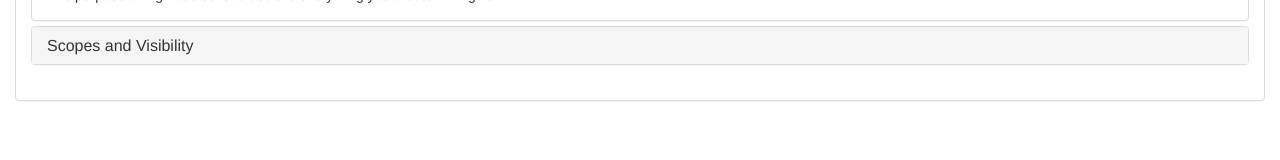
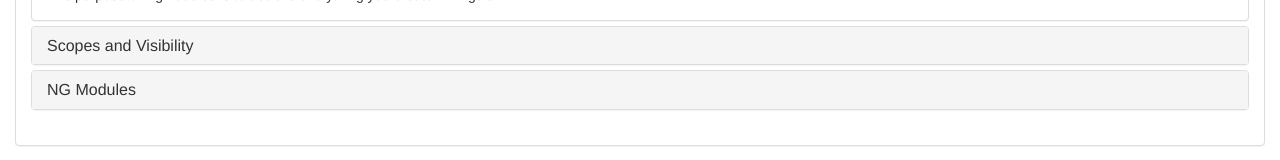
Before and after one commit to revaturelabs/AngularInfoProject, an Angular app: page /modules in a window 1280 px wide. Shown: the part 356-516 px from the top of the page. Built offline with nearby package versions, Linux system fonts and the light colour scheme.

Commit message:
Added more info in modules tab

```diff
--- a/src/app/components/definitions/modules/modules.component.html
+++ b/src/app/components/definitions/modules/modules.component.html
@@ -34,6 +34,21 @@
           </div>
         </div>
       </div>
+      <div class="panel panel-default">
+        <div class="panel-heading" role="tab" id="headingThree">
+          <h4 class="panel-title">
+            <a class="collapsed" role="button" data-toggle="collapse" data-parent="#accordion" href="#collapseThree" aria-expanded="false" aria-controls="collapseThree">
+              NG Modules
+            </a>
+          </h4>
+        </div>
+        <div id="collapseThree" class="panel-collapse collapse" role="tabpanel" aria-labelledby="headingThree">
+          <div class="panel-body">
+            Angular libraries are called NG Modules.<br>
+            NgModules consolidate components, directives, and pipes into cohesive blocks of functionality, each focused on a feature area, application business domain, workflow, or common collection of utilities.
+          </div>
+        </div>
+      </div>
     </div>
   </div>
 </div>
```
